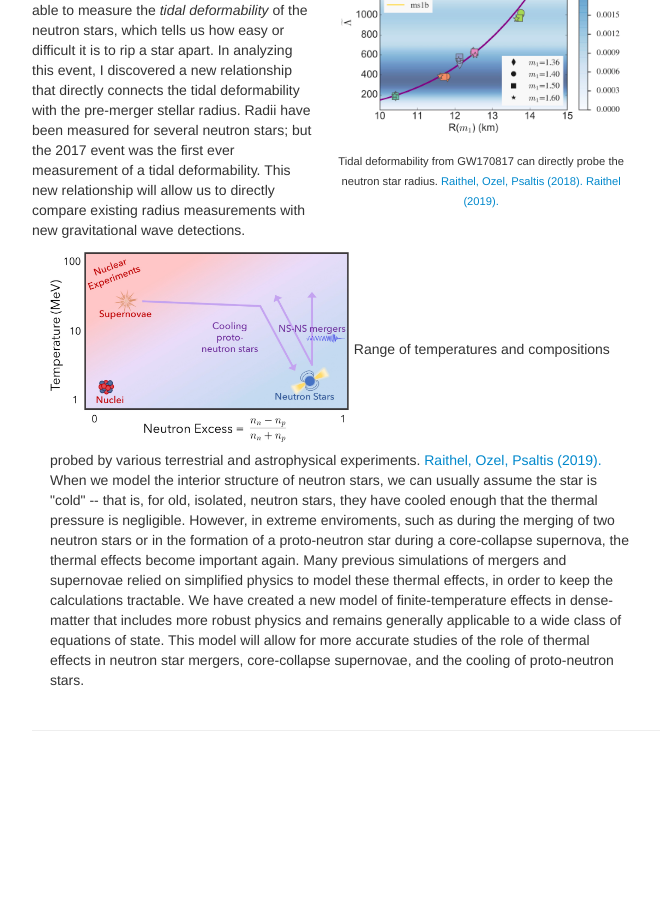
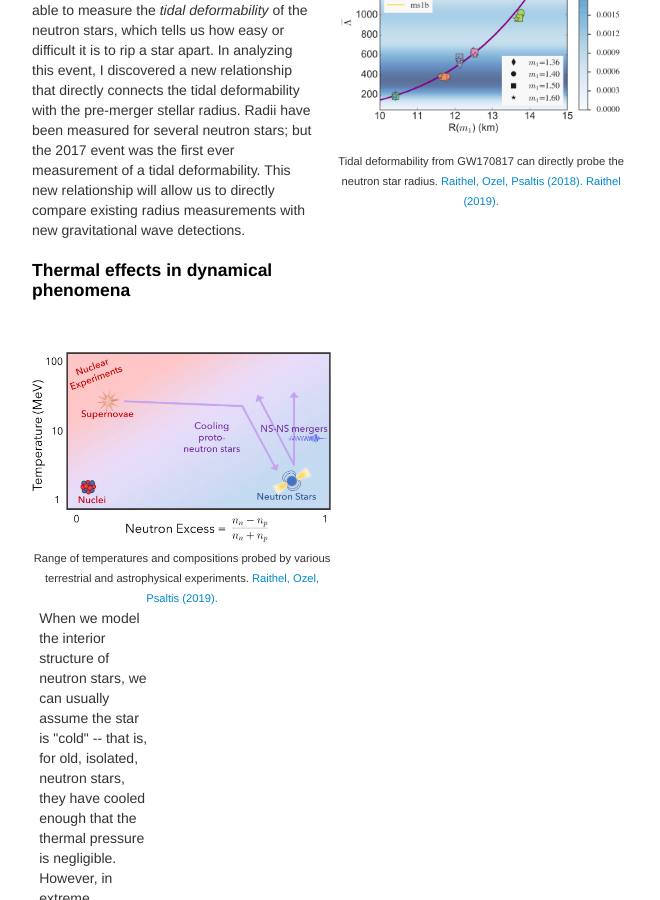
Before and after one commit to craithel/craithel.github.io, a Jekyll site: the page built from pages/research.md, in a window 1280 px wide and 900 px high, scrolled down 732 px. Shown: the whole window, without its empty margins (258-918 px from the left). Built offline with Jekyll 4.4.1, drawn with Linux system fonts in a browser that asks for light colours; before the commit the page ends 1494 px from its top, so only the background shows below that.

Commit message:
updated figs

```diff
--- a/pages/research.md
+++ b/pages/research.md
@@ -78,12 +78,20 @@ description: My research
 </div>
 
 
-<div class="span10">
+<div class="row-fluid">
+ <div class="span5">
+   <h4><a name="Thermal effects"></a>Thermal effects in dynamical phenomena</h4>
+   <br>
+   <br>
+   <div style="width:300px; font-size:80%; text-align:center;">
    <img src="../assets/schematic_T_Yp.jpg"
 	  style="padding-bottom:0.5em; align=left"
 	  width="300"/>
    Range of temperatures and compositions probed by various terrestrial and astrophysical experiments.
    <a href="https://iopscience.iop.org/article/10.3847/1538-4357/ab08ea">Raithel, Ozel, Psaltis (2019).</a>
+ </div>
+
+ <div class="span5">
    <p style="font-family:helvetica;">
 	When we model the interior structure of neutron stars, we can usually assume the star is "cold" -- that is, for old,
 	isolated, neutron stars, they have cooled enough that the thermal pressure is negligible. However, in extreme
@@ -94,6 +102,7 @@ description: My research
 	remains generally applicable to a wide class of equations of state. This model will allow for more accurate studies of
 	the role of thermal effects in neutron star mergers, core-collapse supernovae, and the cooling of proto-neutron stars.
    </p>
+ </div>
 </div>
 
 <!-- [click here for the most recent version of the paper]({{ BASE_PATH}}/pages/working_papers/sample-working-paper.pdf) -->
```
